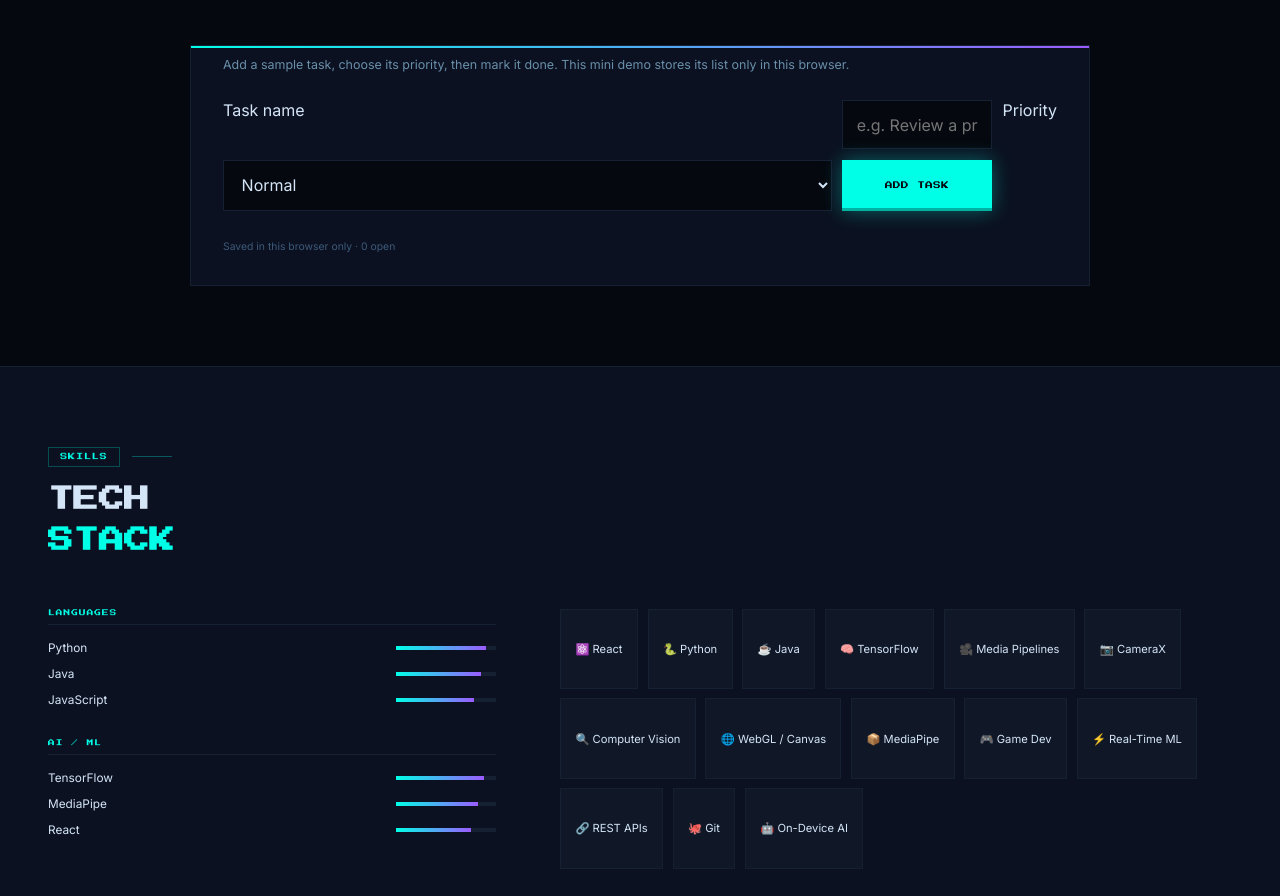
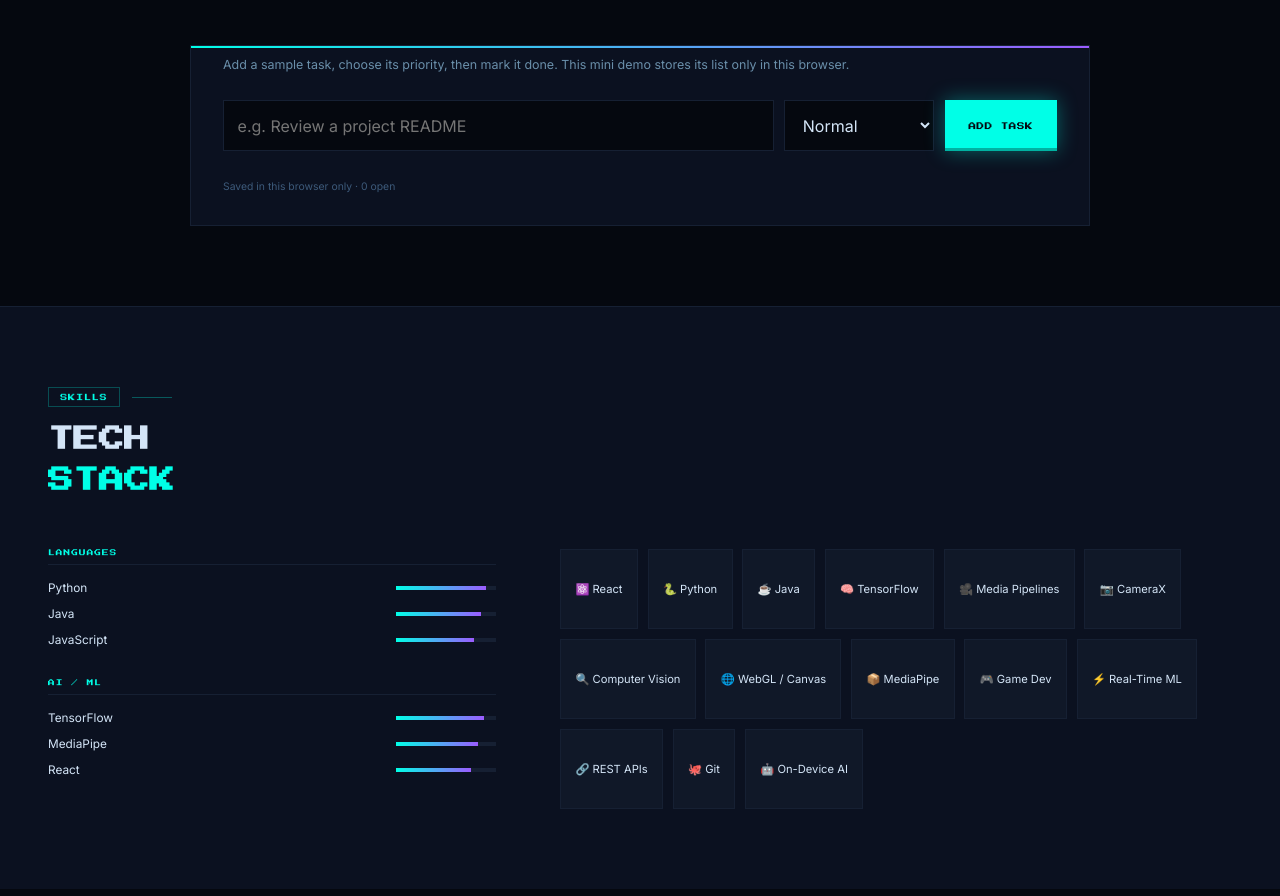
Before and after one commit to Fiona-ali/Fiona-ali.github.io, a plain HTML site: page index.html in a window 1280 px wide. Shown: the part 2519-3415 px from the top of the page. Drawn offline with Linux system fonts and the light colour scheme.

Commit message:
Fix accessible task demo form labels

```diff
--- a/index.html
+++ b/index.html
@@ -686,6 +686,8 @@ footer{
   .task-label{font-size:.95rem}
 }
 
+/* Accessible labels stay available to screen readers without taking layout space. */
+.sr-only{position:absolute!important;width:1px!important;height:1px!important;padding:0!important;margin:-1px!important;overflow:hidden!important;clip:rect(0,0,0,0)!important;white-space:nowrap!important;border:0!important}
 /* ─── INTERACTIVE TASK QUEUE DEMO ─────────── */
 .task-demo{
   max-width:900px;margin:0 auto;background:var(--panel);
```
